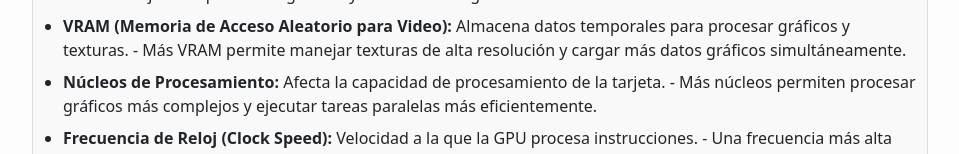
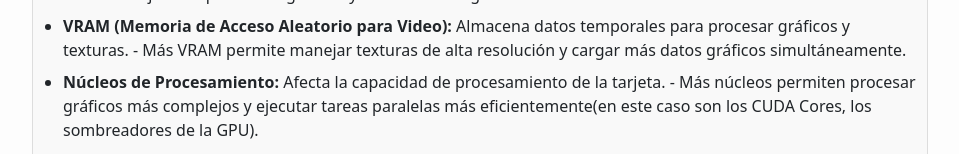
Before and after one commit to zacky420/PeriFinder, an Angular app: page /Leyenda in a window 1280 px wide. Both pictures are taken after a click on the button 797 px from the left and 469 px from the top of the page. Shown: the part 646-800 px from the top of the page, without its empty margins (160-1119 px from the left). Built offline with nearby package versions, Linux system fonts and the light colour scheme.

Commit message:
corregimos texto de leyenda sobre GPU

```diff
--- a/src/app/Components/leyenda/leyenda.component.html
+++ b/src/app/Components/leyenda/leyenda.component.html
@@ -43,7 +43,7 @@
               <strong>Núcleos de Procesamiento:</strong>
               Afecta la capacidad de procesamiento de la tarjeta. - Más núcleos
               permiten procesar gráficos más complejos y ejecutar tareas
-              paralelas más eficientemente.
+              paralelas más eficientemente(en este caso son los CUDA Cores, los sombreadores de la GPU).
             </li>
             <li>
               <strong>Frecuencia de Reloj (Clock Speed):</strong>
@@ -430,12 +430,6 @@
               escritos (TBW). - SSDs con una mayor durabilidad pueden soportar
               un uso más intensivo.
             </li>
-            <li>
-              <strong>Consumo de Energía:</strong>
-              La cantidad de energía requerida por el SSD durante su
-              funcionamiento. - SSDs con un bajo consumo de energía son más
-              eficientes y generan menos calor.
-            </li>
           </ul>
         </div>
       </section>
```
